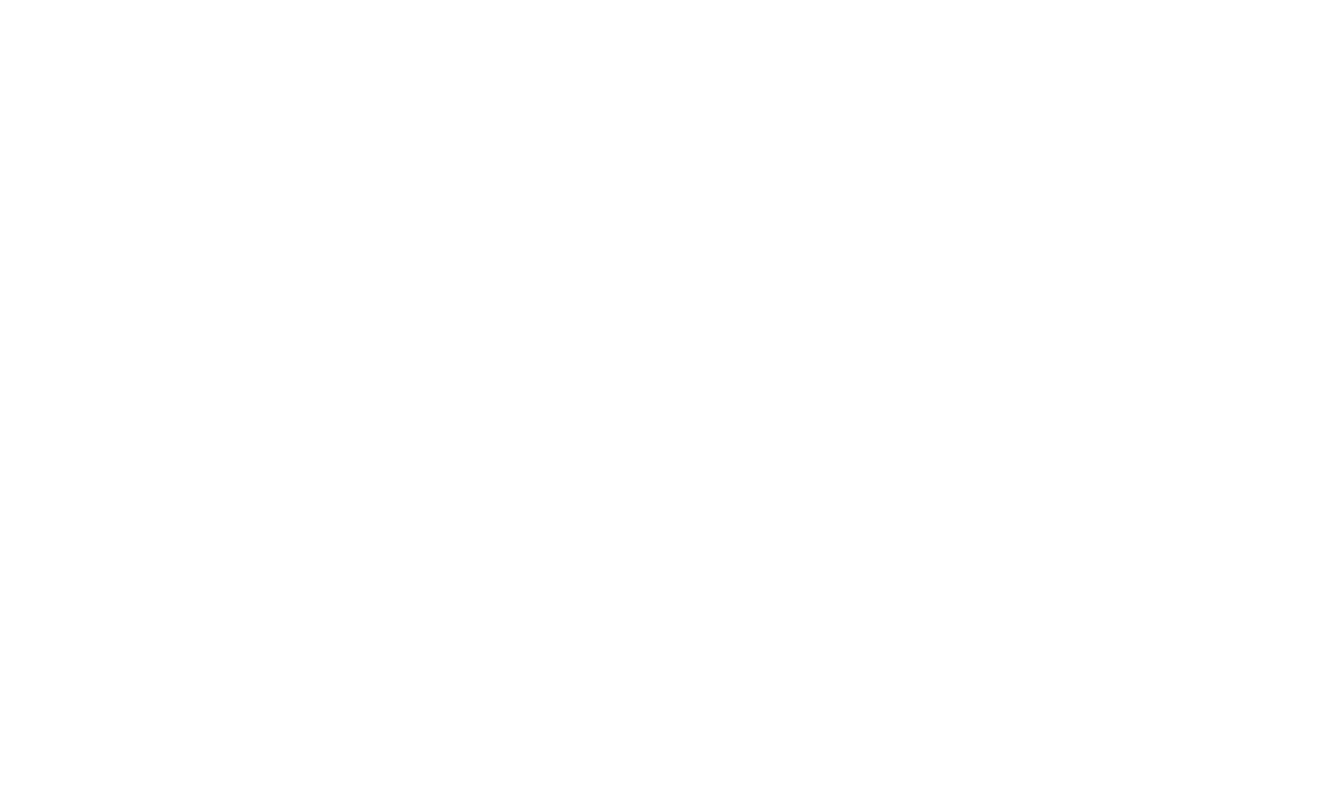
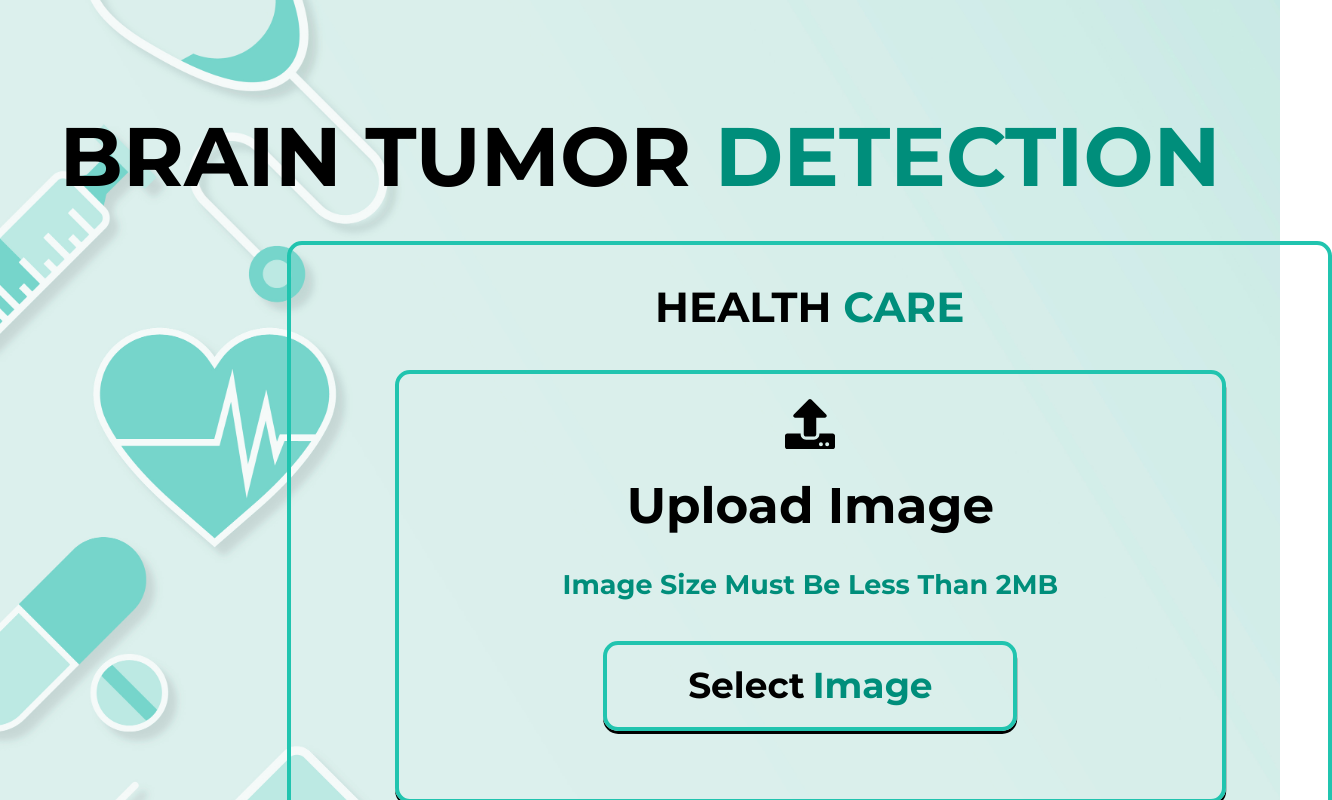
Before and after one commit to Rash023/Mediquity, a React (Create React App) app: page /detection/brain in a window 1280 px wide. Before the commit this address had no page. Shown: the top 800 px of the page, 1332 px wide, since content can reach past the window. Built offline with nearby package versions, Linux system fonts and the light colour scheme.

Commit message:
Added the Brain Tumor Detection Page

```diff
--- a/package.json
+++ b/package.json
@@ -8,6 +8,7 @@
     "@testing-library/user-event": "^13.5.0",
     "react": "^18.2.0",
     "react-dom": "^18.2.0",
+    "react-icons": "^5.0.1",
     "react-router-dom": "^6.21.3",
     "react-scripts": "5.0.1",
     "web-vitals": "^2.1.4"
--- a/src/App.js
+++ b/src/App.js
@@ -4,6 +4,7 @@
 import { Home } from './Components/Core/Home';
 import Login from './Components/Common/Login';
 import SignUp from './Components/Common/SignUp';
+import BrainTumor from './Components/Core/Disease/BrainTumor';
 
 function App() {
   return (
@@ -13,6 +14,7 @@
         <Route path='/' element={<Home/>}/>
         <Route path='/login' element={<Login/>}/>
         <Route path='/signup' element={<SignUp/>}/>
+        <Route path='/detection/brain' element={<BrainTumor/>}/>
       </Routes>
     </div>
   );
--- /dev/null
+++ b/src/Components/Core/Disease/BrainTumor.css
@@ -0,0 +1,18 @@
+@import url('https://fonts.googleapis.com/css2?family=Montserrat:ital,wght@0,100..900;1,100..900&display=swap');
+
+.brain-tumor-container {
+    background-image: url('../../../Asset/Home-image.jpg');
+    background-size: cover;
+    padding: 10px;
+    background-repeat: no-repeat;
+    background-position: left;
+    height: fit-content;
+}
+
+.brain-container {
+    font-family: "Montserrat", sans-serif;
+}
+
+.detection-box-shadow {
+    box-shadow: 0.2px 3px #000000;
+}
--- /dev/null
+++ b/src/Components/Core/Disease/BrainTumor.jsx
@@ -0,0 +1,25 @@
+import React from 'react'
+import { FaUpload } from "react-icons/fa";
+import './BrainTumor.css'
+
+const BrainTumor = () => {
+  return (
+    <div className='brain-tumor-container brain-container flex flex-col'>
+      <div className='uppercase leading-[63px] font-[700] text-[83px] text-center text-[#000000] h-[116px] mt-[115px]'>BRAIN TUMOR <span className='text-[#008E7B]'>DETECTION</span></div>
+      <div className='w-[1045px] h-[730px] detection-box-shadow border-[4px] border-[#21C4AF] rounded-[15px] ml-[22%] mb-[2%] flex flex-col'>
+        <div className='font-[700] text-[42px] leading-[63px] uppercase text-center mt-[3%]'>Health <span className='text-[#008E7B]'>Care</span></div>
+        <div className='w-[831px] h-[433px] detection-box-shadow border-[4px] border-[#21C4AF] rounded-[15px] ml-[10%] mb-[2%] flex flex-col mt-[3%] items-center'>
+          <FaUpload size={50} className='mt-[3%]' />
+          <div className='font-[700] text-[50px] leading-[63px] mt-[3%]'>Upload Image</div>
+          <div className='text-[#008E7B] text-[27px] leading-[63px] font-[700] mt-[2%]'>Image Size Must Be Less Than 2MB</div>
+          <div className='w-[414px] h-[90px] detection-box-shadow border-[4px] border-[#21C4AF] rounded-[15px] mt-[3%] font-[700] text-[36px] leading-[63px] flex justify-center items-center'>Select <span className='text-[#008E7B] ml-[2%]'>Image</span></div>
+        </div>
+        <div className='w-[734px] h-[53px] leading-[27px] text-[16px] tracking-[0.1px] text-center font-[700] mt-[3%] ml-[14%]'>
+          By Continuing, You Agree To healthcare’s <span className='text-[#008E7B]'>Terms Of Service</span> Opens A New Tab And Acknowledge You've Read Our Privacy Policy. Notice At Collection
+        </div>
+      </div>
+    </div>
+  )
+}
+
+export default BrainTumor
```
Also changed, not shown: 1 other file (tests, documents, lock files or other folders).
